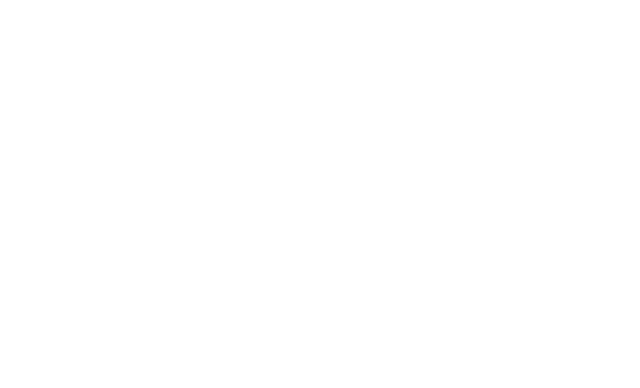
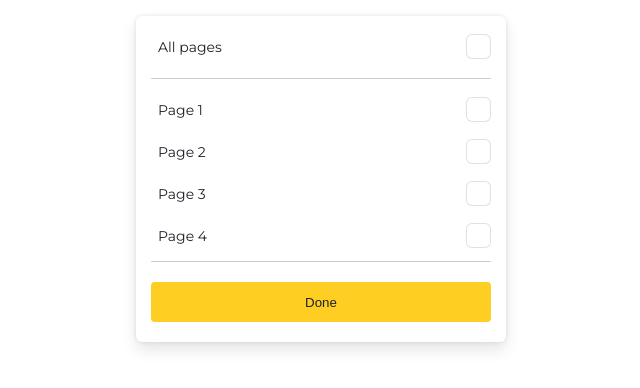
Before and after one commit to kaganAhmetOkan/taskina-test-assignment, a Next.js app: page / in a window 1280 px wide. Shown: the top 388 px of the page, without its empty margins (319-959 px from the left). Built offline with nearby package versions, Linux system fonts and the light colour scheme.

Commit message:
Create PageSelector component

```diff
--- a/app/globals.css
+++ b/app/globals.css
@@ -13,6 +13,10 @@
   --color-secondary: #2469F6;
   --color-secondary-10: 36,105,246,0.1;
   --color-secondary-hover: #5087F8;
+
+  --shadow-color: 14,14,14,0.1;
+  --shadow-primary: 0 0 4px rgba(var(--shadow-color));
+  --shadow-secondary: 0 8px 15px rgba(var(--shadow-color));
 }
 
 * {
@@ -31,9 +35,22 @@
   color-scheme: light;
   color: var(--fg-primary);
   background-color: var(--bg-primary);
+  font-size: 14px;
 }
 
 a {
   color: inherit;
   text-decoration: none;
 }
+
+ul {
+  list-style: none;
+}
+
+.page {
+  display: flex;
+  flex-direction: column;
+  align-items: center;
+  padding: 16px;
+  gap: 16px;
+}
--- a/app/page.tsx
+++ b/app/page.tsx
@@ -1,6 +1,18 @@
+import PageSelector from "@/components/PageSelector/PageSelector";
+
 export default function Home() {
+  const pages = [
+    "Page 1",
+    "Page 2",
+    "Page 3",
+    "Page 4",
+    "Page 5",
+    "Page 6",
+  ];
+
   return (
     <div className="page">
+      <PageSelector pages={pages} />
     </div>
   );
 };
--- /dev/null
+++ b/components/PageSelector/PageSelector.module.scss
@@ -0,0 +1,31 @@
+.main {
+  display: flex;
+  flex-direction: column;
+  background-color: var(--bg-primary);
+  padding: 10px 0;
+  width: 370px;
+  height: 326px;
+  border-radius: 6px;
+  box-shadow: var(--shadow-primary), var(--shadow-secondary);
+}
+
+.seperator {
+  padding: 10px 15px;
+}
+
+.seperator > hr {
+  border: none;
+  border-top: 0.7px solid var(--border-primary);
+  border-radius: 1px;
+}
+
+.pages {
+  width: 370px;
+  height: 164px;
+  overflow: hidden;
+  overflow-y: scroll;
+}
+
+.button {
+  padding: 10px 15px;
+}
--- /dev/null
+++ b/components/PageSelector/PageSelector.tsx
@@ -0,0 +1,31 @@
+import style from "./PageSelector.module.scss";
+import Field from "../Field/Field";
+import Button from "../Button/Button";
+
+export default function PageSelector({
+  pages
+}: Readonly<{
+  pages: string[];
+}>) {
+  return (
+    <div className={style.main}>
+      <Field>All pages</Field>
+      <div className={style.seperator}>
+        <hr />
+      </div>
+      <ul className={style.pages}>
+        {pages.map(page => (
+          <li key={page}>
+            <Field>{page}</Field>
+          </li>
+        ))}
+      </ul>
+      <div className={style.seperator}>
+        <hr />
+      </div>
+      <div className={style.button}>
+        <Button>Done</Button>
+      </div>
+    </div>
+  );
+};
--- a/package.json
+++ b/package.json
@@ -1,6 +1,6 @@
 {
   "name": "taskina-test-assignment",
-  "version": "0.5.0",
+  "version": "0.6.0",
   "private": true,
   "scripts": {
     "dev": "next dev",
```
